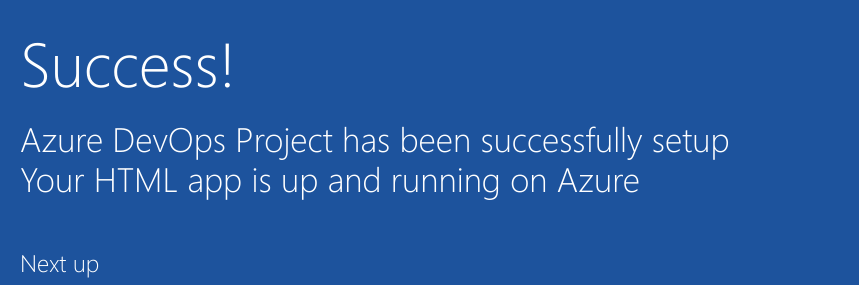
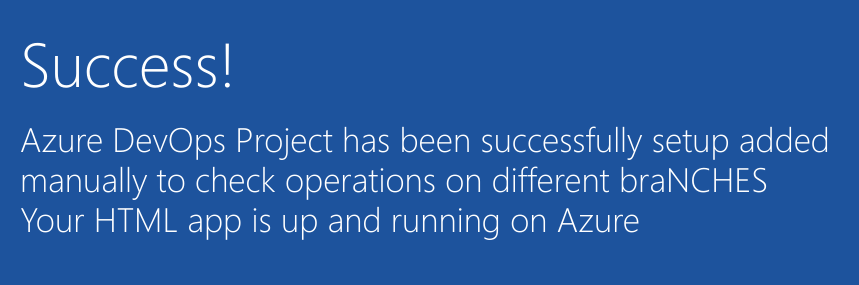
Before and after one commit to kondalu03/testing, a plain HTML site: page index.html in a window 1280 px wide. Shown: the part 352-637 px from the top of the page, 205-1064 px from the left. Drawn offline with Linux system fonts and the light colour scheme.

Commit message:
first commint on newfeatures

```diff
--- a/index.html
+++ b/index.html
@@ -19,7 +19,7 @@
         </div>
             <div class="content-body">
                 <div class="success-text">Success!</div>
-                <div class="description line-1"> Azure DevOps Project has been successfully setup</div>
+                <div class="description line-1"> Azure DevOps Project has been successfully setup added manually to check operations on different braNCHES</div>
                 <div class="description line-2"> Your HTML app is up and running on Azure</div>
                 <div class="next-steps-container">
                     <div class="next-steps-header">Next up</div>
```
